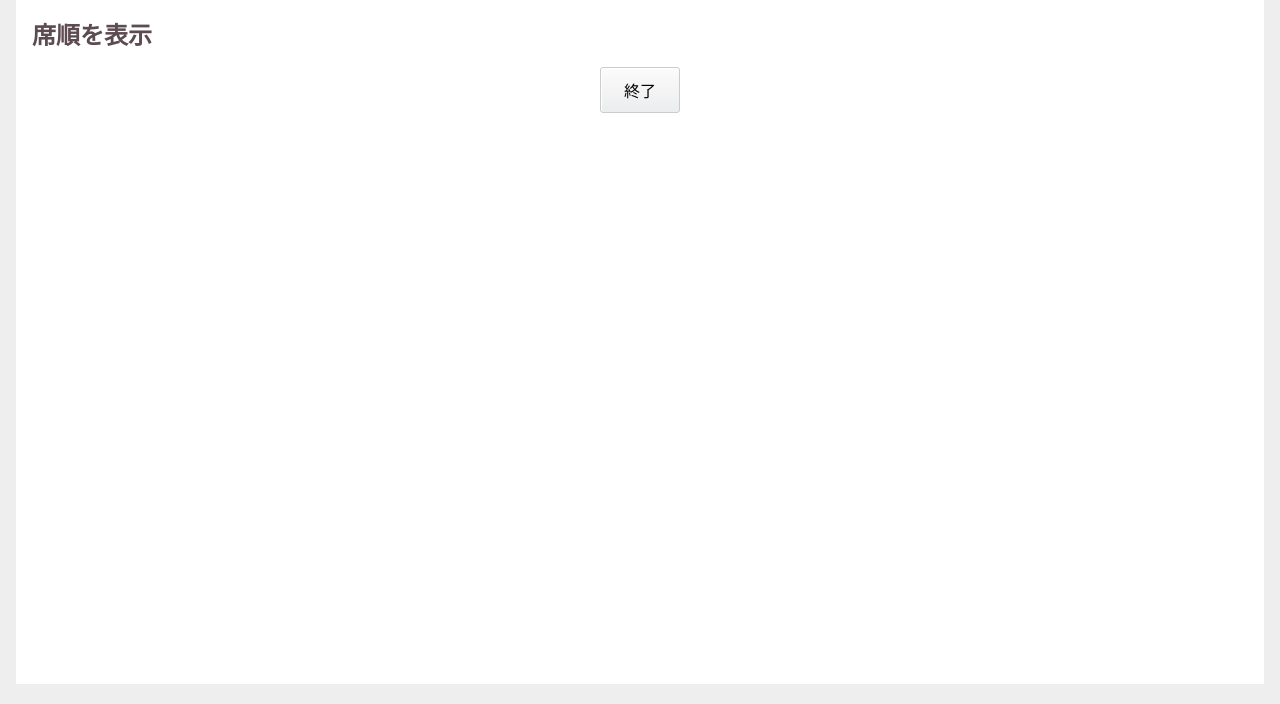
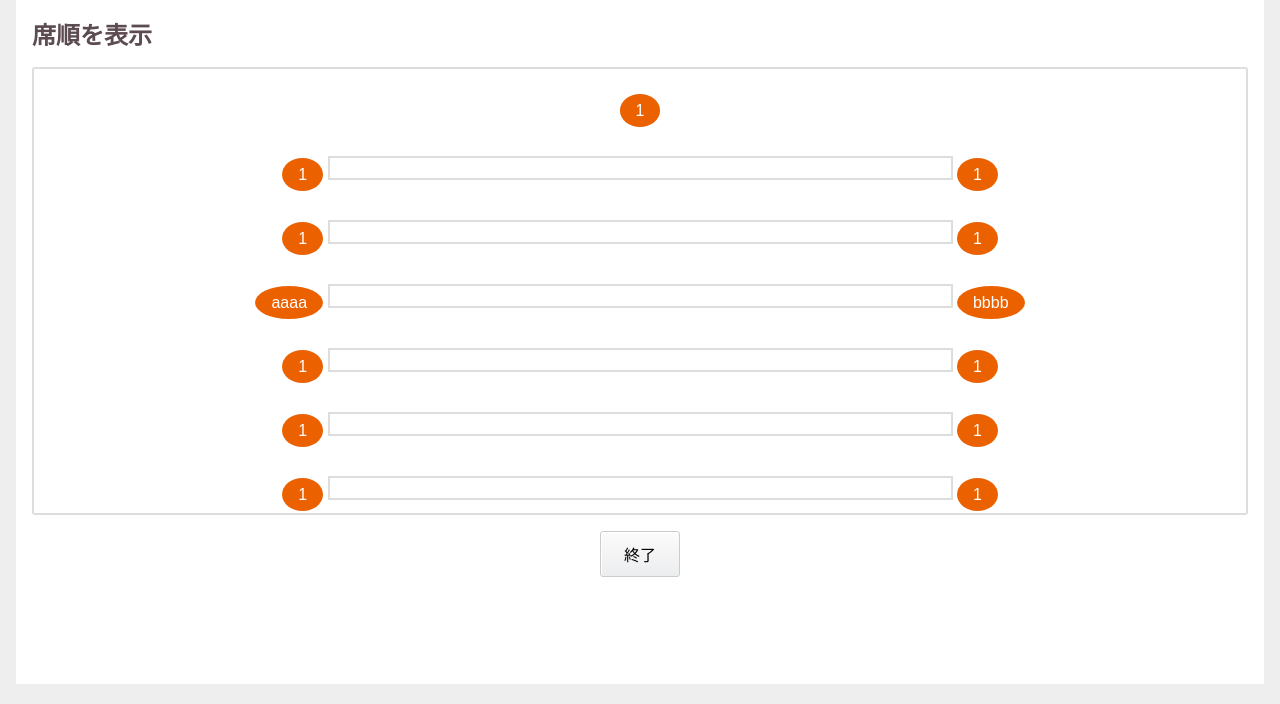
Before and after one commit to kyutech-programming-club/seat-changer, a Flask app: page /1/result in a window 1280 px wide. Shown: the part 184-888 px from the top of the page. Run offline with Flask 2, Linux system fonts and the light colour scheme; the visitor is signed in with stand-in values (Sample User, id 1); data comes from the database, SQL or seed files in the repository.

Commit message:
test for show seat

```diff
--- a/flaskr/static/style.css
+++ b/flaskr/static/style.css
@@ -69,6 +69,46 @@ a.btn--square:active {
     background: linear-gradient(to top, #fdfbfb 0%, #ebedee 100%);
 }
 
+/* 座席 */
+a.seat {
+    color: #fff;
+    background-color: #eb6100;
+    line-height: 4rem;
+    padding: 0.5rem 1rem;
+    margin-top: 25%;
+    font-size: 16px;
+    border-radius: 100%;
+    box-sizing: border-box;
+  }
+
+  /* a.seat {
+    display: inline-block;
+    width: 2rem;
+    height: 2rem;
+    border-radius: 50%;
+    background-color: #eb6100;
+    color: #fff;
+
+  } */
+
+  a.seat:active {
+    color: black;
+    background: #f56500;
+}
+
+.table-margin {
+    /* position: absolute; */
+    width: 50%;
+    /*親要素いっぱい広げる*/
+    padding: 10px 15px;
+    /*ボックスを大きくする*/
+    /* margin: 0.25rem; */
+    border: 2px solid #ddd;
+    /*枠線*/
+    display: inline-block;
+}
+
+
 .scroll {
     overflow: scroll;
     border: gray 0.5px solid;
@@ -80,6 +120,11 @@ a.btn--square:active {
     border-radius: 3px;
     border: 2px solid #ddd;
     box-sizing: border-box;
+}
+
+.seats {
+    max-height: 28rem;
+    text-align: center;
 }
 
 hr {
--- a/flaskr/templates/room/result.html
+++ b/flaskr/templates/room/result.html
@@ -6,6 +6,56 @@
 
 {% block content %}
     <h1>席順を表示</h1>
+    <div class="seats scroll">
+      <a href="" class="seat">1</a>
+
+      <div>
+        <a href="" class="seat">1</a>
+        <div class="table-margin"></div>
+        <a href="" class="seat">1</a>
+      </div>
+
+      <div>
+        <a href="" class="seat">1</a>
+        <div class="table-margin"></div>
+        <a href="" class="seat">1</a>
+      </div>
+
+      <div>
+        <a href="" class="seat">aaaa</a>
+        <div class="table-margin"></div>
+        <a href="" class="seat">bbbb</a>
+      </div>
+
+      <div>
+        <a href="" class="seat">1</a>
+        <div class="table-margin"></div>
+        <a href="" class="seat">1</a>
+      </div>
+
+      <div>
+        <a href="" class="seat">1</a>
+        <div class="table-margin"></div>
+        <a href="" class="seat">1</a>
+      </div>
+
+      <div>
+        <a href="" class="seat">1</a>
+        <div class="table-margin"></div>
+        <a href="" class="seat">1</a>
+      </div>
+
+      <div>
+        <a href="" class="seat">1</a>
+        <div class="table-margin"></div>
+        <a href="" class="seat">1</a>
+      </div>
+
+
+
+
+
+    </div>
     <form action="{{ url_for('room.delete_room', id=id) }}" method="post">
       <input type="submit" value="終了">
     </form>
```
